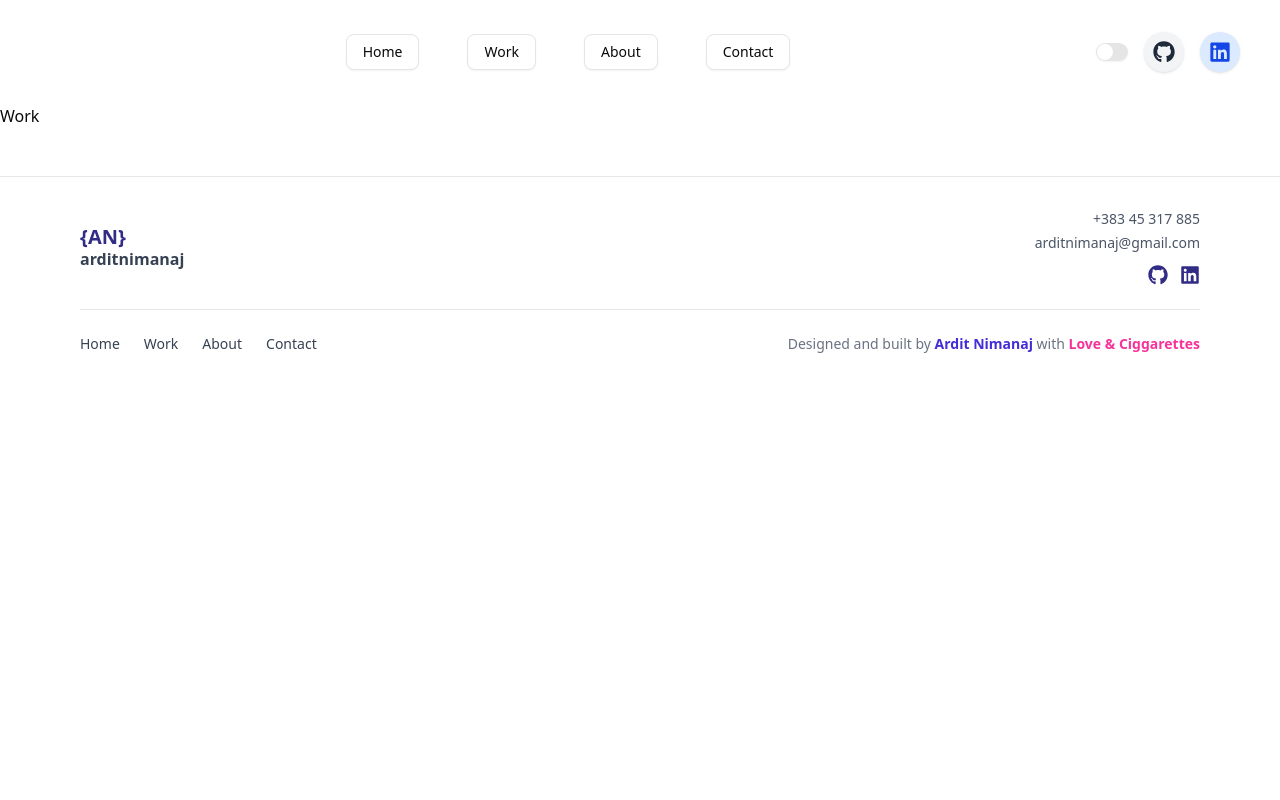
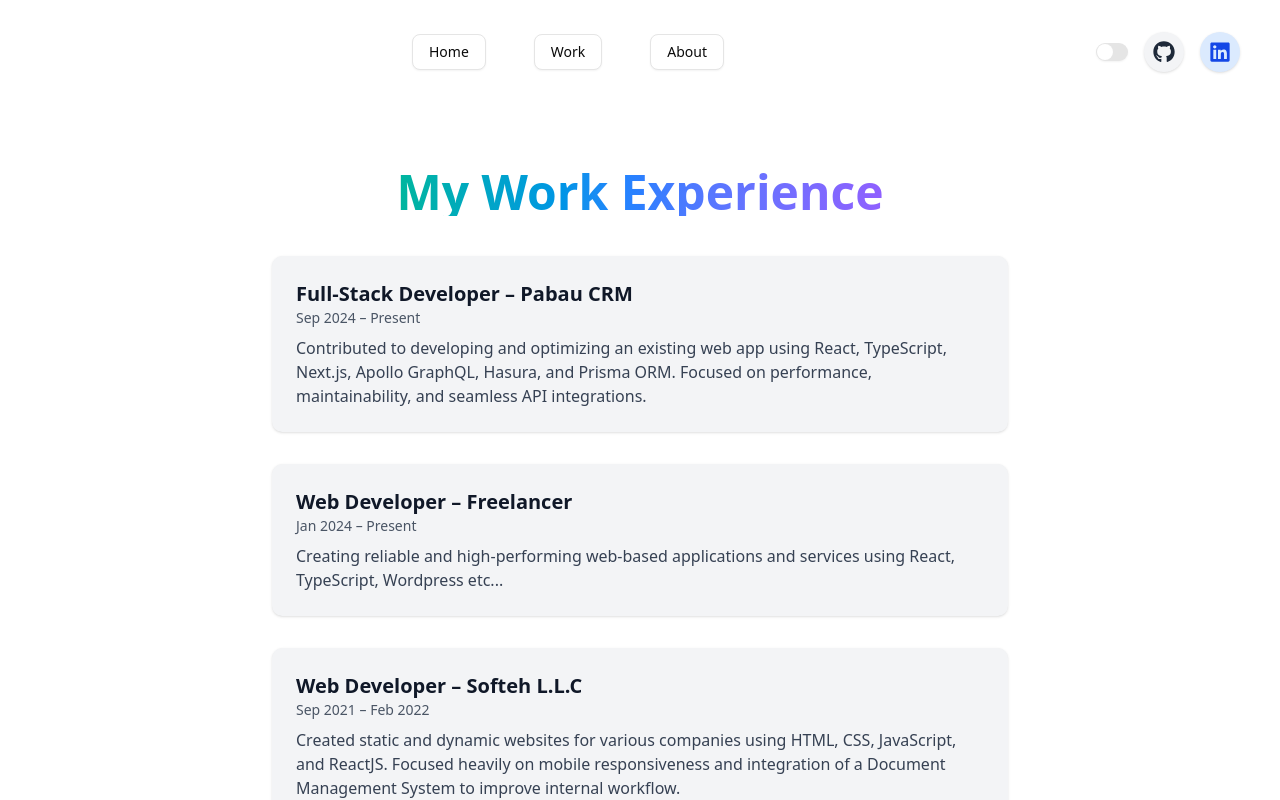
Before and after one commit to arditnimanaj/portfolio.github.io, a Next.js app: page /work in a window 1280 px wide. Shown: the top 800 px of the page. Built offline with nearby package versions, Linux system fonts and the light colour scheme.

Commit message:
reworked contact and work page

```diff
--- a/src/app/about/page.tsx
+++ b/src/app/about/page.tsx
@@ -1,5 +1,6 @@
 import Image from "next/image";
 import { FaFacebook, FaGithub, FaLinkedin, FaEnvelope } from "react-icons/fa";
+import arditImage from "../../../public/22.jpg"
 
 export default function AboutPage() {
   return (
@@ -9,7 +10,7 @@ export default function AboutPage() {
       </h1>
 
       <Image
-        src="/ardit.jpg"
+        src={arditImage}
         alt="Ardit Nimanaj"
         width={180}
         height={180}
--- a/src/app/contact/page.tsx
+++ /dev/null
@@ -1,7 +0,0 @@
-export default function Contact(){
-    return(
-        <>
-            Contact
-        </>
-    )
-}
--- a/src/app/work/page.tsx
+++ b/src/app/work/page.tsx
@@ -1,7 +1,46 @@
-export default function Work(){
-    return(
-        <>
-            Work
-        </>
-    )
-}
+export default function WorkPage() {
+    return (
+      <section className="max-w-3xl mx-auto px-4 py-16 text-center">
+        <h1 className="text-4xl md:text-5xl font-extrabold mb-10 bg-gradient-to-r from-green-500 via-blue-500 to-purple-500 bg-clip-text text-transparent dark:from-green-400 dark:via-blue-400 dark:to-purple-300">
+          My Work Experience
+        </h1>
+
+        <div className="space-y-8 text-left">
+          {/* Job 1 */}
+          <div className="bg-gray-100 dark:bg-gray-800 p-6 rounded-lg shadow">
+            <h2 className="text-xl font-semibold text-gray-900 dark:text-white">
+              Full-Stack Developer – Pabau CRM
+            </h2>
+            <p className="text-sm text-gray-600 dark:text-gray-400">
+              Sep 2024 – Present
+            </p>
+            <p className="mt-2 text-gray-700 dark:text-gray-200">
+              Contributed to developing and optimizing an existing web app using React, TypeScript, Next.js, Apollo GraphQL, Hasura, and Prisma ORM. Focused on performance, maintainability, and seamless API integrations.
+            </p>
+          </div>
+          <div className="bg-gray-100 dark:bg-gray-800 p-6 rounded-lg shadow">
+            <h2 className="text-xl font-semibold text-gray-900 dark:text-white">
+              Web Developer – Freelancer
+            </h2>
+            <p className="text-sm text-gray-600 dark:text-gray-400">
+              Jan 2024 – Present
+            </p>
+            <p className="mt-2 text-gray-700 dark:text-gray-200">
+              Creating reliable and high-performing web-based applications and services using React, TypeScript, Wordpress etc...
+            </p>
+          </div>
+          <div className="bg-gray-100 dark:bg-gray-800 p-6 rounded-lg shadow">
+            <h2 className="text-xl font-semibold text-gray-900 dark:text-white">
+              Web Developer – Softeh L.L.C
+            </h2>
+            <p className="text-sm text-gray-600 dark:text-gray-400">
+              Sep 2021 – Feb 2022
+            </p>
+            <p className="mt-2 text-gray-700 dark:text-gray-200">
+              Created static and dynamic websites for various companies using HTML, CSS, JavaScript, and ReactJS. Focused heavily on mobile responsiveness and integration of a Document Management System to improve internal workflow.
+            </p>
+          </div>
+        </div>
+      </section>
+    );
+  }
--- a/src/data/data.ts
+++ b/src/data/data.ts
@@ -27,10 +27,6 @@ export const menuItems = [
   {
     href: "/about",
     name: "About",
-  },
-  {
-    href: "/contact",
-    name: "Contact",
   },
 ];
 
```
